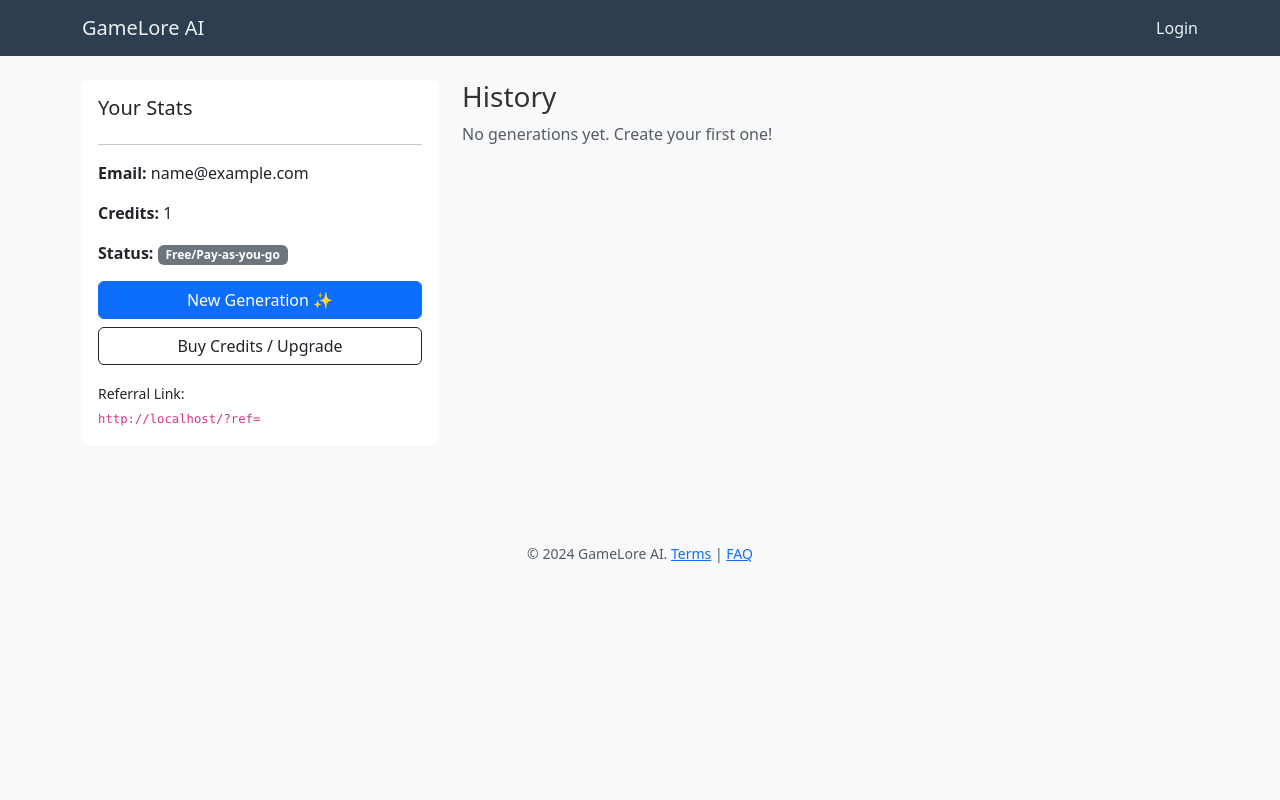
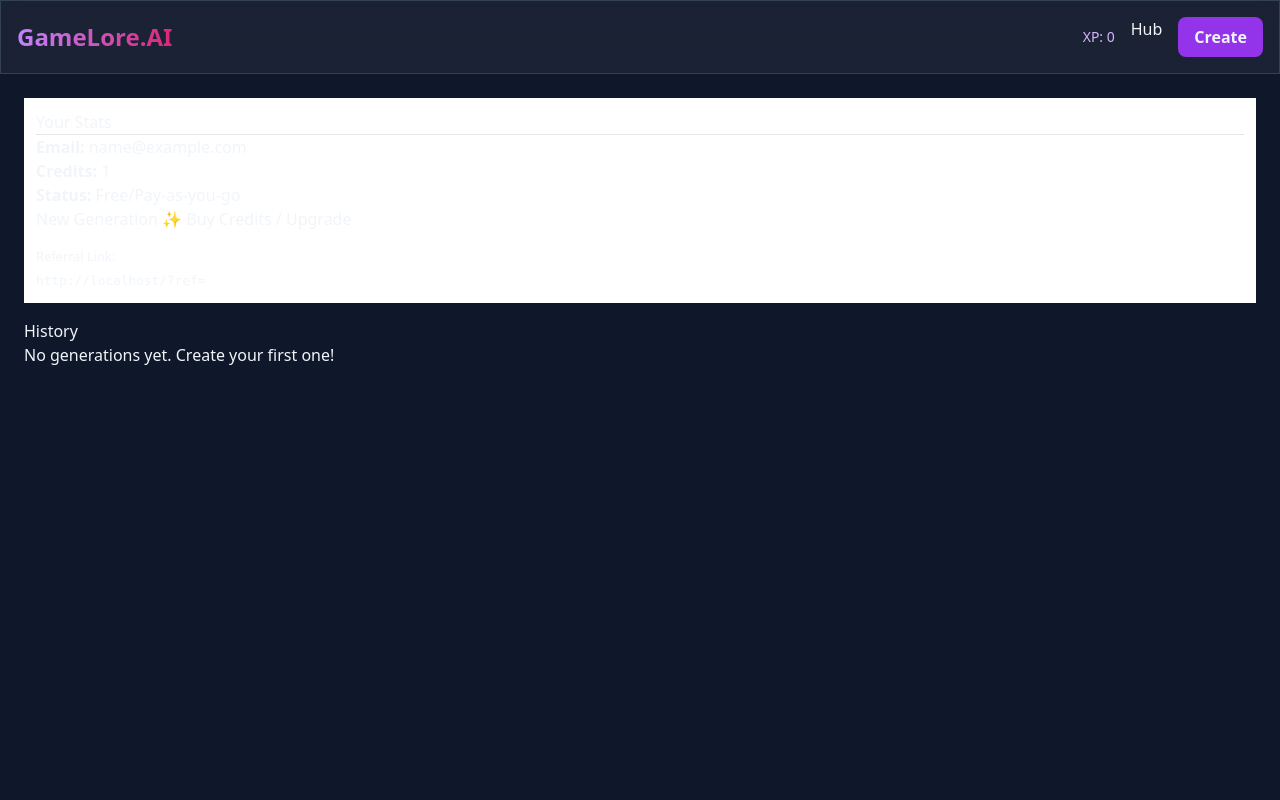
Before and after one commit to Devil-nkp/GameLore-AI, a Flask app: page /dashboard in a window 1280 px wide. Run offline with Flask 3, Linux system fonts and the light colour scheme; the visitor is signed in with stand-in values (Sample User, id 1); data that the repository does not hold is empty; some libraries are stand-ins or nearby versions.

Commit message:
base.html

```diff
--- a/templates/base.html
+++ b/templates/base.html
@@ -3,55 +3,33 @@
 <head>
     <meta charset="UTF-8">
     <meta name="viewport" content="width=device-width, initial-scale=1.0">
-    <title>{% block title %}GameLore AI – Instant Game Content{% endblock %}</title>
-    <meta name="description" content="Instant AI-generated storylines, characters, and quests for indie game developers.">
-    <link href="https://cdn.jsdelivr.net/npm/bootstrap@5.3.0/dist/css/bootstrap.min.css" rel="stylesheet">
-    <script async src="https://www.googletagmanager.com/gtag/js?id=UA-XXXXX-Y"></script>
-    <script>
-      window.dataLayer = window.dataLayer || [];
-      function gtag(){dataLayer.push(arguments);}
-      gtag('js', new Date());
-      gtag('config', 'UA-XXXXX-Y');
-    </script>
+    <title>GameLore Supreme</title>
+    <script src="https://cdn.tailwindcss.com"></script>
+    <script src="https://unpkg.com/htmx.org@1.9.10"></script>
+    <script defer src="https://cdn.jsdelivr.net/npm/alpinejs@3.13.3/dist/cdn.min.js"></script>
     <style>
-        body { background-color: #f8f9fa; color: #333; }
-        .navbar { background-color: #2c3e50; }
-        .navbar-brand, .nav-link { color: #ecf0f1 !important; }
-        .card { border: none; shadow: 0 4px 6px rgba(0,0,0,0.1); }
+        .glass { background: rgba(255, 255, 255, 0.05); backdrop-filter: blur(10px); border: 1px solid rgba(255, 255, 255, 0.1); }
+        [x-cloak] { display: none !important; }
     </style>
 </head>
-<body>
-    <nav class="navbar navbar-expand-lg mb-4">
-        <div class="container">
-            <a class="navbar-brand" href="/">GameLore AI</a>
-            <div class="ms-auto">
-                {% if session.get('user_email') %}
-                    <a href="/dashboard" class="btn btn-outline-light btn-sm me-2">Dashboard</a>
-                    <a href="/logout" class="btn btn-sm btn-danger">Logout</a>
-                {% else %}
-                    <a href="/" class="nav-link">Login</a>
-                {% endif %}
-            </div>
+<body class="bg-slate-900 text-slate-100 font-sans antialiased min-h-screen">
+    <nav class="border-b border-slate-700 p-4 flex justify-between items-center glass sticky top-0 z-50">
+        <a href="/" class="text-2xl font-bold bg-clip-text text-transparent bg-gradient-to-r from-purple-400 to-pink-600">
+            GameLore.AI
+        </a>
+        <div class="flex gap-4">
+            {% if current_user.is_authenticated %}
+                <span class="text-sm text-purple-300 self-center">XP: {{ current_user.xp }}</span>
+                <a href="/dashboard" class="hover:text-white transition">Hub</a>
+                <a href="/generate" class="bg-purple-600 hover:bg-purple-700 px-4 py-2 rounded-lg font-bold transition">Create</a>
+            {% else %}
+                <a href="/login/google" class="bg-white text-slate-900 px-4 py-2 rounded-lg font-bold hover:bg-slate-200 transition">Login with Google</a>
+            {% endif %}
         </div>
     </nav>
 
-    <div class="container">
-        {% with messages = get_flashed_messages(with_categories=true) %}
-          {% if messages %}
-            {% for category, message in messages %}
-              <div class="alert alert-{{ category }}">{{ message }}</div>
-            {% endfor %}
-          {% endif %}
-        {% endwith %}
-
+    <main class="container mx-auto p-6">
         {% block content %}{% endblock %}
-    </div>
-
-    <footer class="text-center py-4 mt-5 text-muted">
-        <small>&copy; 2024 GameLore AI. <a href="/tos">Terms</a> | <a href="/faq">FAQ</a></small>
-    </footer>
-
-    <script src="https://cdn.jsdelivr.net/npm/bootstrap@5.3.0/dist/js/bootstrap.bundle.min.js"></script>
-    {% block scripts %}{% endblock %}
+    </main>
 </body>
 </html>
```
